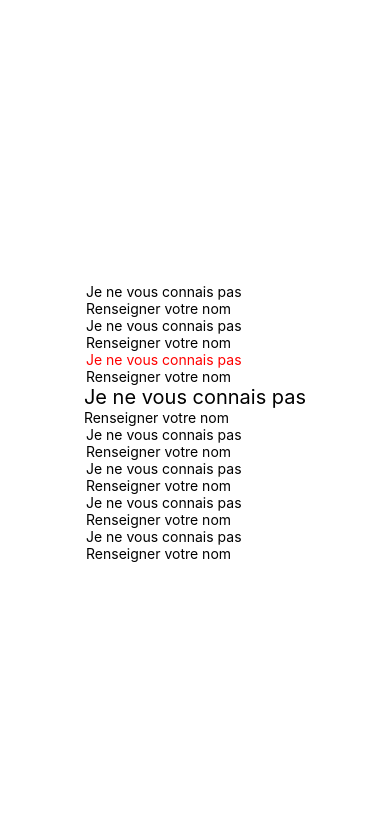
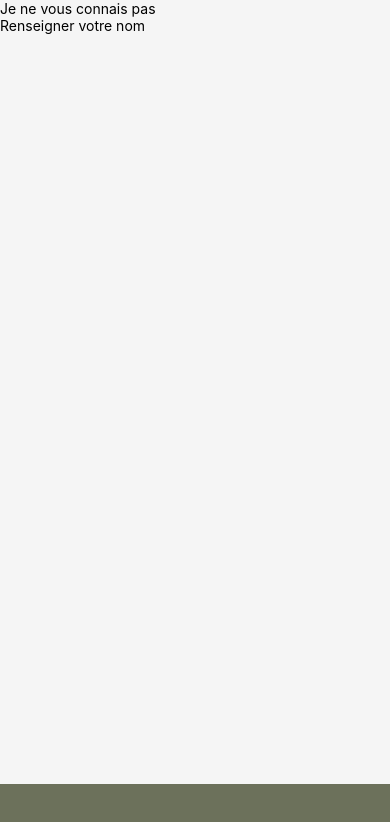
Before and after one commit to Djeg/book-library-native-app, a React Native app: screen / in a window 390 px wide. Shown: the top 822 px of the page. Built offline with nearby package versions, Linux system fonts and the light colour scheme.

Commit message:
Add a lyout component

```diff
--- a/App.js
+++ b/App.js
@@ -2,20 +2,14 @@ import { StatusBar } from 'expo-status-bar';
 import React from 'react';
 import { StyleSheet, View } from 'react-native';
 import { Hello } from './src/Hello'
+import { Layout } from './src/Layout'
 
 export default function App() {
   return (
-    <View style={styleSheet.container}>
+    <Layout>
       <Hello age="30" />
-      <Hello age="12" />
-      <Hello style={styleSheet.red} age="32" />
-      <Hello style={styleSheet.bigText} age="16" />
-      <Hello age="30" />
-      <Hello age="12" />
-      <Hello age="32" />
-      <Hello age="16" />
       <StatusBar style="auto" />
-    </View>
+    </Layout>
   );
 }
 
--- a/src/Hello.js
+++ b/src/Hello.js
@@ -1,7 +1,7 @@
 import React, { useState } from 'react'
 import { Text, StyleSheet, TextInput, View } from 'react-native';
 
-export const Hello = ({ age, ...restProps }) => {
+export const Hello = ({ age, ...restProps}) => {
   const [ name, setName ] = useState('')
 
   return (
--- /dev/null
+++ b/src/Layout.js
@@ -0,0 +1,22 @@
+import React from 'react'
+import { View, StyleSheet } from 'react-native'
+
+export const Layout = ({ children }) =>
+  <View style={styles.layout}>
+    <View style={styles.flexOne}>{children}</View>
+    <View style={[styles.menu, styles.flexOne]}></View>
+  </View>
+
+const styles = StyleSheet.create({
+  layout: {
+    flex: 1,
+    backgroundColor: '#F5F5F5',
+  },
+  menu: {
+    maxHeight: 60,
+    backgroundColor: '#6C715B',
+  },
+  flexOne: {
+    flex: 1
+  }
+})
```
